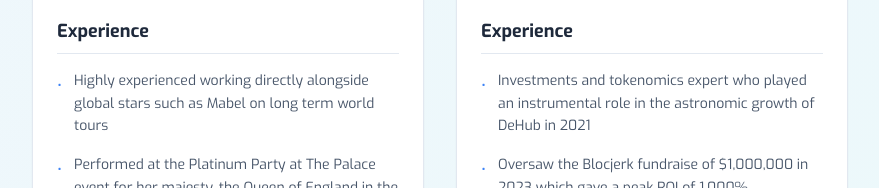
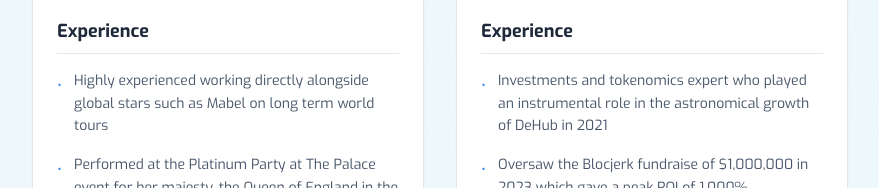
Before and after one commit to maldoteth/dehubdocs, a React (Vite) app: page /docs/team in a window 1280 px wide. Shown: the part 1647-1835 px from the top of the page, without its empty margins (328-1207 px from the left). Built offline with nearby package versions, Linux system fonts and the light colour scheme.

Commit message:
Fix:
Fix spelling errors throughout the documentation.

```diff
--- a/src/pages/docs/Team.tsx
+++ b/src/pages/docs/Team.tsx
@@ -55,7 +55,7 @@ const teamMembers = [{
   name: 'Bailey Young',
   role: 'Co-Founder',
   bio: 'Operational powerhouse and former pro-gamer heavily connected across the gaming, music & entertainment scene.',
-  experience: ["Investments and tokenomics expert who played an instrumental role in the astronomic growth of DeHub in 2021", "Oversaw the Blocjerk fundraise of $1,000,000 in 2023 which gave a peak ROI of 1,000%", "Former professional gamer, ranking globally in the top 3 COD MW2 and top 100 on Warzone under the tag RickyBobby"],
+  experience: ["Investments and tokenomics expert who played an instrumental role in the astronomical growth of DeHub in 2021", "Oversaw the Blocjerk fundraise of $1,000,000 in 2023 which gave a peak ROI of 1,000%", "Former professional gamer, ranking globally in the top 3 COD MW2 and top 100 on Warzone under the tag RickyBobby"],
   socials: [],
   initials: 'BY',
   photo: '/lovable-uploads/980e65e0-cae8-4ed4-86da-c11e3d42fa69.png'
```
